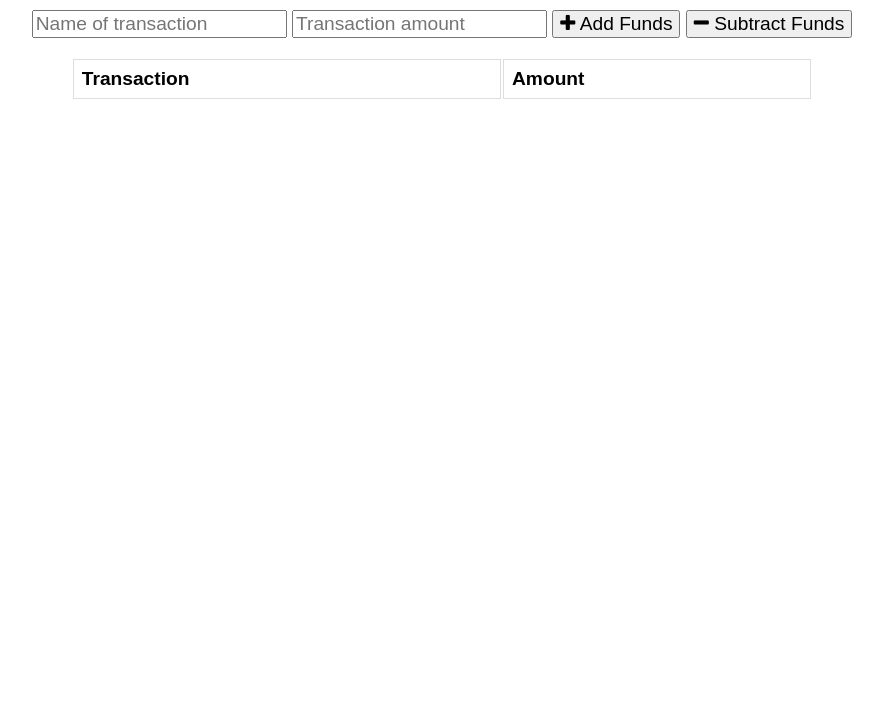
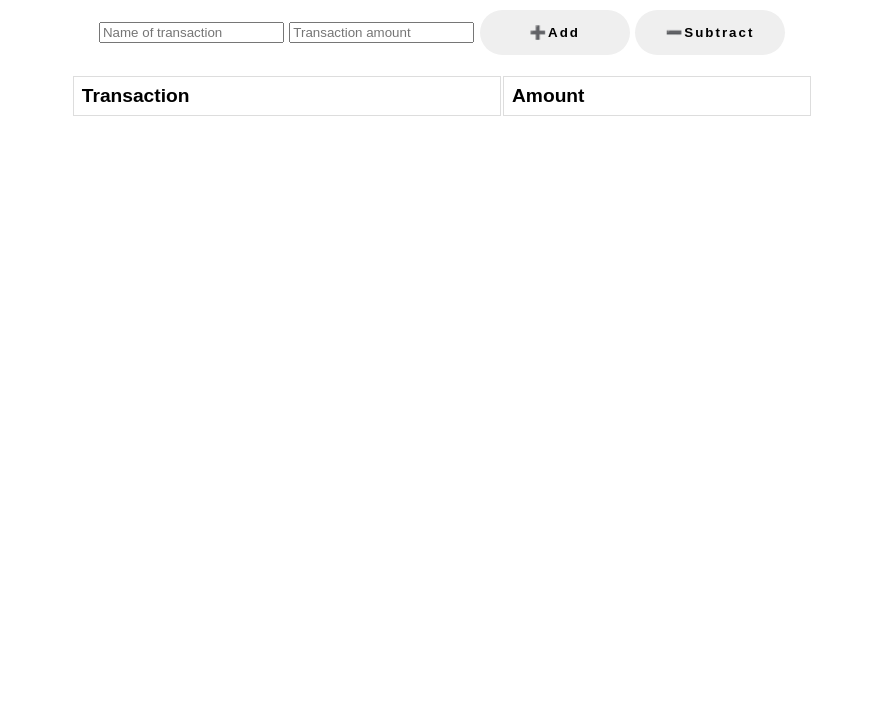
Before and after one commit to KeithMurph/budgetTrackerPWA, a website: page public/index.html in a window 1280 px wide. Shown: the part 72-800 px from the top of the page, without its empty margins (198-1081 px from the left). Drawn offline with nearby package versions, Linux system fonts and the light colour scheme; no server answers.

Commit message:
updating

```diff
--- a/public/index.html
+++ b/public/index.html
@@ -17,14 +17,14 @@
 <body>
   <div class="wrapper">
     <div class="total">
-      <div class="total">Your total is: $<span id="total">0</span></div>
+      <div class="total">Budget: $<span id="total">0</span></div>
     </div>
 
     <div class="form">
       <input type="text" id="t-name" placeholder="Name of transaction" />
       <input type="number" min="0" id="t-amount" placeholder="Transaction amount" />
-      <button id="add-btn"><i class="fa fa-plus buttons"></i> Add Funds</button>
-      <button id="sub-btn"><i class="fa fa-minus"></i> Subtract Funds</button>
+      <button id="add-btn"><i class="add"></i> ➕Add</button>
+      <button id="sub-btn"><i  class="subtract"></i>➖Subtract</button>
       <p class="error"></p>
     </div>
 
--- a/public/styles.css
+++ b/public/styles.css
@@ -1,11 +1,36 @@
+html {
+
+}
 body {
   font-size: 120%;
   font-family: Arial;
+
 }
 
-button, input {
-  font-size: 100%;
-  font-family: Arial;
+button {
+  width: 150px;
+  height: 45px;
+  border-radius: 45px;
+  cursor: pointer;
+  border: none;
+
+  letter-spacing: 2px;
+  font-weight: bold;
+  box-shadow: Opx 8px 15px rgba (0, 0, 0, 0.1);
+  transition: all 0.3s ease;
+}
+button:hover {
+  background: #328b51;
+  transform: translateY(-2px);
+  color: #fff;
+  box-shadow: 0px 10px 25px rgba(46, 223, 229, 0.445);
+
+}
+#sub-btn:hover {
+  background: #af3e2d;
+  transform: translateY(-2px);
+  color: #fff;
+  box-shadow: 0px 10px 25px rgba(46, 223, 229, 0.445);
 }
 
 table {
```
